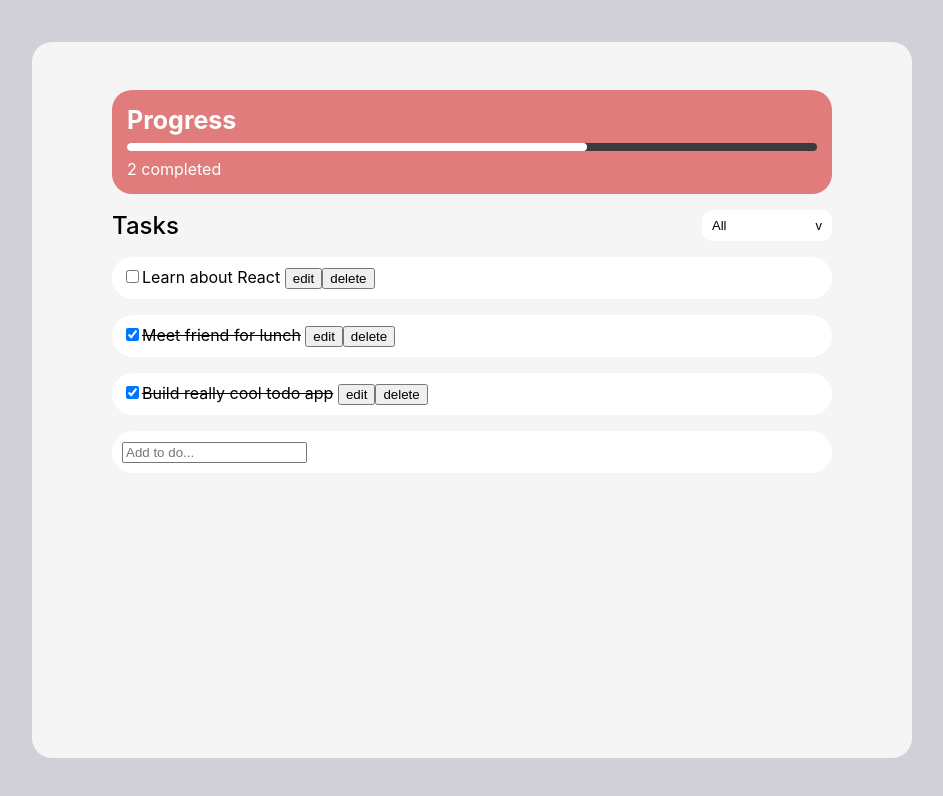
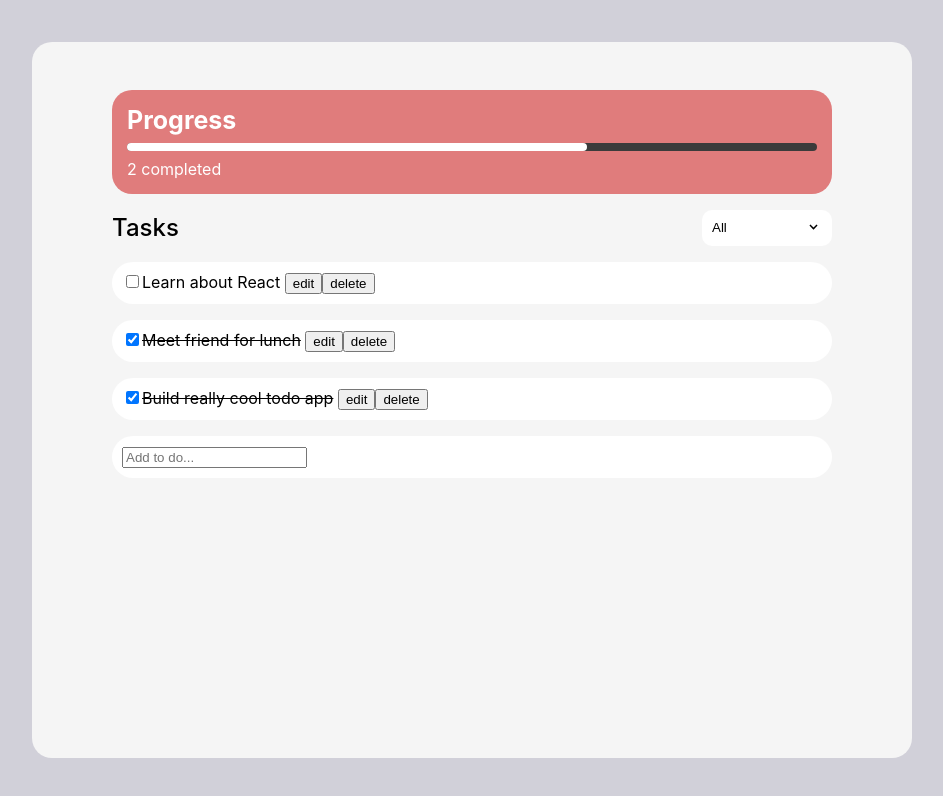
Before and after one commit to honmetha/data-wow-to-do-app, a React (Create React App) app: page / in a window 1280 px wide. Shown: the top 796 px of the page, without its empty margins (168-1111 px from the left). Built offline with nearby package versions, Linux system fonts and the light colour scheme.

Commit message:
[Added] Add Header and SCSS

```diff
--- a/package.json
+++ b/package.json
@@ -7,6 +7,7 @@
     "@testing-library/react": "^11.1.0",
     "@testing-library/user-event": "^12.1.10",
     "axios": "^0.21.0",
+    "node-sass": "4.14.1",
     "react": "^17.0.1",
     "react-dom": "^17.0.1",
     "react-scripts": "4.0.1",
--- a/src/App.js
+++ b/src/App.js
@@ -1,10 +1,10 @@
 import { useState } from "react";
-import "./App.css";
+import "./App.scss";
 import Card from "./components/Card";
 import ProgressBar from "./components/ProgressBar";
+import Header from './components/Header'
 import Task from "./components/Task";
 import AddTodoInput from "./components/AddTodoInput";
-import Dropdown from "./components/Dropdown";
 
 function App() {
   const [todos, setTodos] = useState([
@@ -48,17 +48,7 @@ function App() {
     <div className="App">
       <Card>
         <ProgressBar todos={todos} completedCount={completedCount} />
-        <div
-          style={{
-            display: "flex",
-            alignItems: "center",
-            marginBottom: "1rem",
-          }}
-        >
-          {/* use space between */}
-          <span style={{ fontSize: "24px", fontWeight: "500" }}>Tasks</span>
-          <Dropdown />
-        </div>
+        <Header />
         {todos.map((todo, index) => (
           <Task
             key={index}
--- a/src/components/Dropdown.css
+++ /dev/null
@@ -1,36 +0,0 @@
-.dropbtn {
-  background-color: #ffffff;
-  padding: 8px 10px;
-  font-size: 13px;
-  border-radius: 10px;
-  border: none;
-  cursor: pointer;
-  outline: none;
-}
-
-.dropbtn:hover, .dropbtn:focus {
-  background-color: #2980B9;
-}
-
-.dropdown {
-  position: relative;
-  display: inline-block;
-}
-
-.dropdown-content {
-  position: absolute;
-  background-color: #f1f1f1;
-  min-width: 160px;
-  overflow: auto;
-  box-shadow: 0px 8px 16px 0px rgba(0,0,0,0.2);
-  z-index: 1;
-}
-
-.dropdown-content a {
-  color: black;
-  padding: 12px 16px;
-  text-decoration: none;
-  display: block;
-}
-
-.dropdown a:hover {background-color: #ddd;}
--- a/src/components/Dropdown.js
+++ /dev/null
@@ -1,36 +0,0 @@
-import React, { useState } from "react";
-import "./Dropdown.css";
-
-const Dropdown = () => {
-  const [display, setDisplay] = useState(false);
-
-  const handleClick = () => {
-    setDisplay(!display);
-  };
-
-  return (
-    <div className="dropdown" style={{ marginLeft: "auto" }}>
-      <button
-        onClick={handleClick}
-        onBlur={() => setDisplay(false)}
-        className="dropbtn"
-      >
-        <div style={{ display: "flex", width: "110px" }}>
-          <span>All</span>
-          <span style={{ marginLeft: "auto" }}>v</span>
-        </div>
-      </button>
-      <div
-        id="myDropdown"
-        className="dropdown-content"
-        style={{ display: display ? "" : "none" }}
-      >
-        <a href="#all">All</a>
-        <a href="#done">Done</a>
-        <a href="#undone">Undone</a>
-      </div>
-    </div>
-  );
-};
-
-export default Dropdown;
--- /dev/null
+++ b/src/components/Header.js
@@ -0,0 +1,73 @@
+import React, { useState } from "react";
+import "./Header.scss";
+
+const Header = () => {
+  const [display, setDisplay] = useState(false);
+  const [value, setValue] = useState("All");
+  console.log("value", value);
+
+  const handleClick = () => {
+    setDisplay(!display);
+  };
+
+  const handleDropdownClick = (option) => {
+    setValue(option);
+    setDisplay(!display);
+  };
+
+  return (
+    <div
+      style={{
+        display: "flex",
+        alignItems: "center",
+        justifyContent: "space-between",
+        marginBottom: "1rem",
+      }}
+    >
+      <span style={{ fontSize: "24px", fontWeight: "500" }}>Tasks</span>
+      <div className="dropdown">
+        <button
+          onClick={handleClick}
+          // onBlur={() => setDisplay(false)}
+          className="dropbtn"
+        >
+          <div
+            style={{
+              display: "flex",
+              alignItems: "center",
+              justifyContent: "space-between",
+              width: "110px",
+            }}
+          >
+            <span>{value}</span>
+            <span>
+              <svg
+                width="17"
+                height="17"
+                viewBox="0 0 14 14"
+                fill="none"
+                xmlns="http://www.w3.org/2000/svg"
+              >
+                <path
+                  d="M9.50423 5.4209L6.99998 7.92515L4.49573 5.4209L3.6709 6.24573L6.99998 9.57482L10.3291 6.24573L9.50423 5.4209Z"
+                  fill="black"
+                />
+              </svg>
+            </span>
+          </div>
+        </button>
+        <div
+          id="myDropdown"
+          className="dropdown-content"
+          style={{ display: display ? "" : "none" }}
+        >
+          <div onClick={() => handleDropdownClick("All")}>All</div>
+          <div onClick={() => handleDropdownClick("Done")}>Done</div>
+          <div onClick={() => handleDropdownClick("Undone")}>Undone</div>
+        </div>
+      </div>
+    </div>
+  );
+};
+
+export default Header;
--- /dev/null
+++ b/src/components/Header.scss
@@ -0,0 +1,49 @@
+.dropbtn {
+  background-color: #ffffff;
+  padding: 8px 10px;
+  border-radius: 10px;
+  border: none;
+  cursor: pointer;
+  outline: none;
+}
+
+.dropbtn:hover, .dropbtn:focus {
+  background-color: lightgrey;
+}
+
+.dropdown {
+  position: relative;
+  display: inline-block;
+}
+
+.dropdown-content {
+  position: absolute;
+  background-color: #ffffff;
+  margin-top: 0.5rem;
+  padding: 10px 8px 2px;
+  border-radius: 10px;
+  width: 114px;
+  overflow: auto;
+  box-shadow: 0px 8px 16px 0px rgba(0,0,0,0.2);
+  z-index: 1;
+}
+
+.dropdown-content div {
+  color: black;
+  /* padding: 12px 16px; */
+  /* text-decoration: none; */
+  /* display: block; */
+  border-radius: 8px;
+  height: 28px;
+  display: flex;
+  align-items: center;
+  padding: 0px 8px;
+  margin-bottom: 6px;
+  font-size: 15px;
+  &:hover {
+    background-color: #585292;
+    color: white;
+  }
+}
+
+.dropdown a:hover {background-color: #ddd;}
--- a/src/index.js
+++ b/src/index.js
@@ -1,6 +1,6 @@
 import React from 'react';
 import ReactDOM from 'react-dom';
-import './index.css';
+import './index.scss';
 import App from './App';
 import reportWebVitals from './reportWebVitals';
 
```
Also changed, not shown: src/components/Task.css (deleted, +0 -66 lines), src/App.scss (renamed from src/App.css), src/index.scss (renamed from src/index.css), 2 other files (tests, documents, lock files or other folders).
